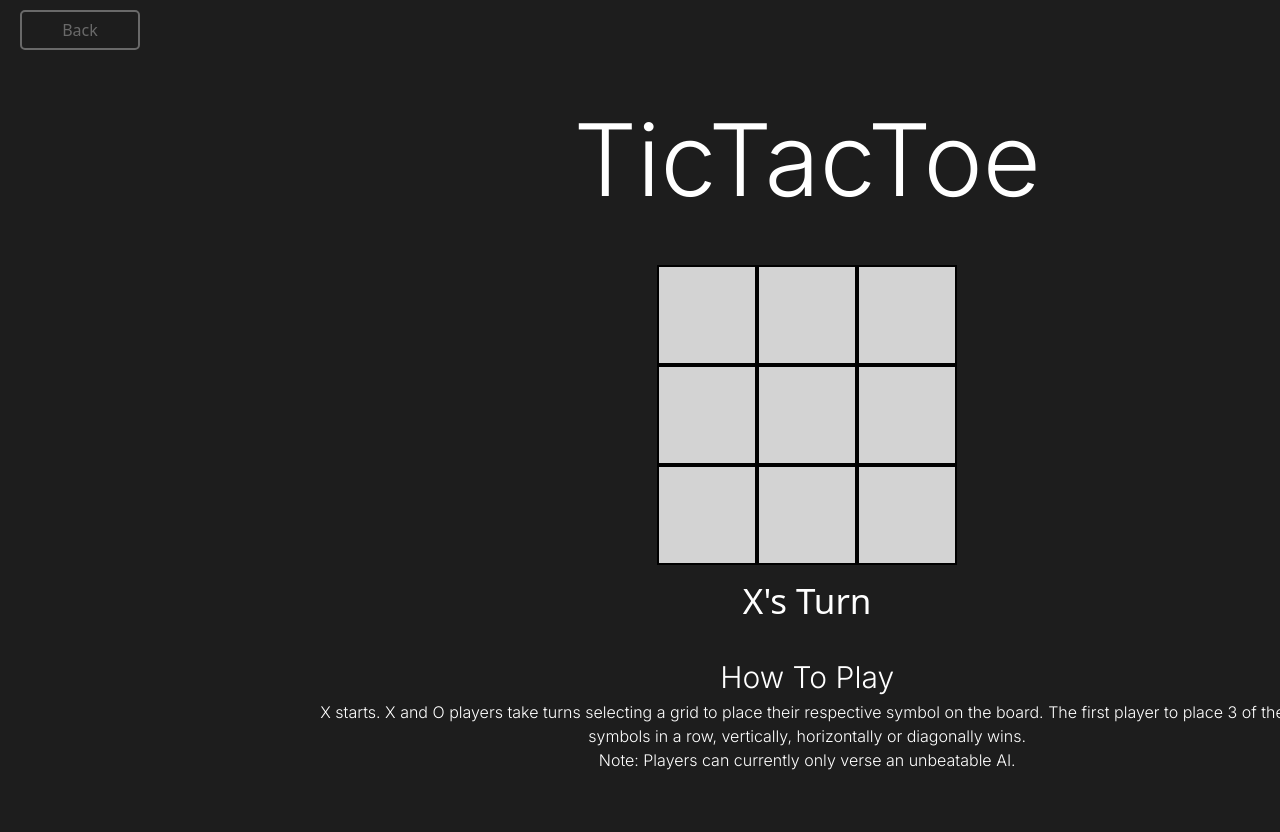
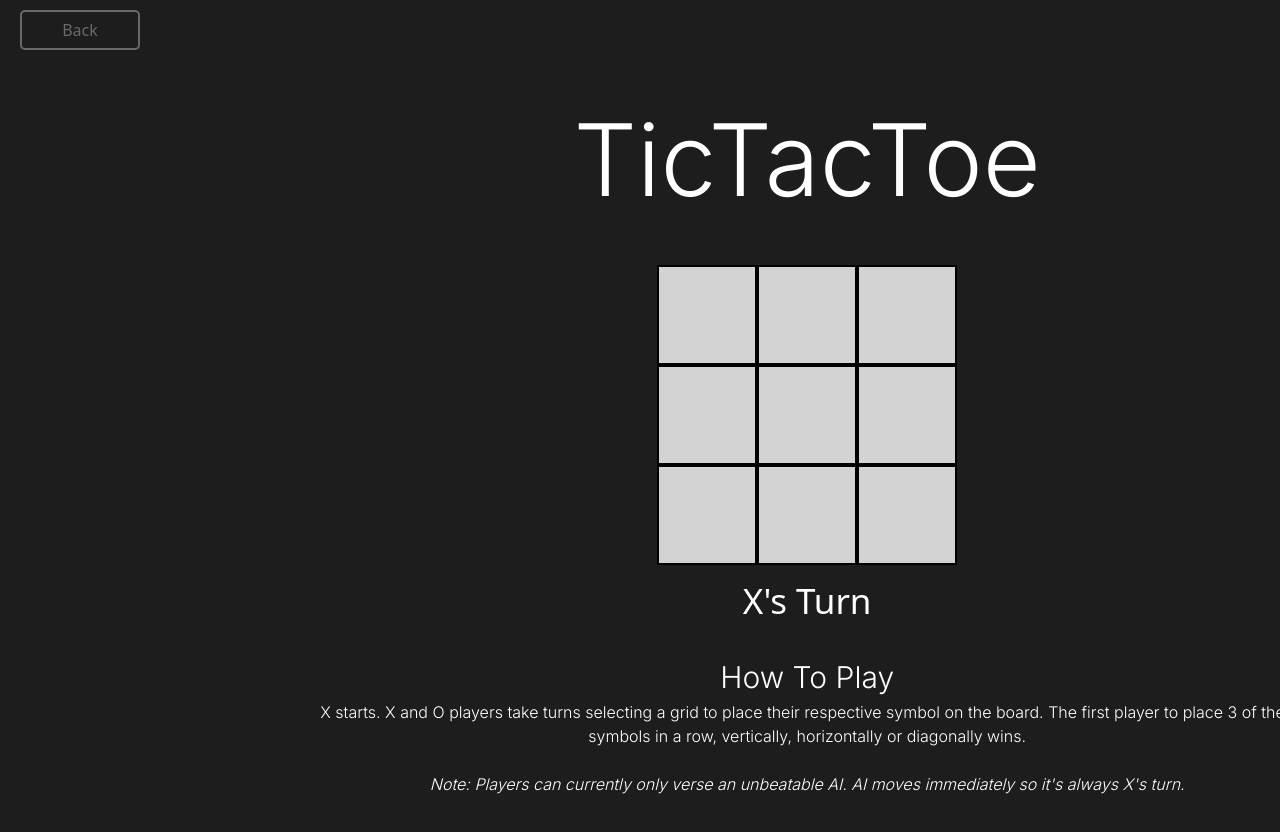
Before and after one commit to stewxy/Minigames, a React (Vite) app: page /TicTacToePage in a window 1280 px wide. Shown: the top 832 px of the page. Built offline with nearby package versions, Linux system fonts and the light colour scheme.

Commit message:
Updated "Note" text css

```diff
--- a/src/App.css
+++ b/src/App.css
@@ -266,3 +266,7 @@ html{
     text-align: center;
     margin-top: 80px;
 }
+
+.noteText{
+    font-style: italic;
+}
--- a/src/pages/Layout.tsx
+++ b/src/pages/Layout.tsx
@@ -28,9 +28,11 @@ const Layout = () => {
               </div>
             </Link>
             <div className="layoutInfoSect">
-              Note: Currently, TicTacToe only features a single-player mode
-              where the player plays against a bot. Ultimate TicTacToe only
-              features a local same device mode.{" "}
+              <div className="noteText">
+                Note: Currently, TicTacToe only features a single-player mode
+                where the player plays against an unbeatable bot. Ultimate
+                TicTacToe only features a local same device mode.
+              </div>
             </div>
           </div>
         </div>
--- a/src/pages/TicTacToePage.tsx
+++ b/src/pages/TicTacToePage.tsx
@@ -32,8 +32,11 @@ const TicTacToePage = () => {
               X starts. X and O players take turns selecting a grid to place
               their respective symbol on the board. The first player to place 3
               of their symbols in a row, vertically, horizontally or diagonally
-              wins. <br />
-              Note: Players can currently only verse an unbeatable AI.
+              wins. <br /> <br />
+              <div className="noteText">
+                Note: Players can currently only verse an unbeatable AI. AI
+                moves immediately so it's always X's turn.
+              </div>
             </p>
           </div>
         </div>
--- a/src/pages/UltimateTicTacToePage.tsx
+++ b/src/pages/UltimateTicTacToePage.tsx
@@ -25,9 +25,11 @@ const UltimateTicTacToePage = () => {
               win the game, a player must win 3 "regular" TicTacToe games that
               line up vertically, horizontally or diagonally (like regular
               TicTacToe).
-              <br />
-              Note: Players can currently only verse against other players on
-              the same device.
+              <br /> <br />
+              <div className="noteText">
+                Note: Players can currently only verse against other players on
+                the same device.
+              </div>
             </p>
           </div>
         </div>
```
